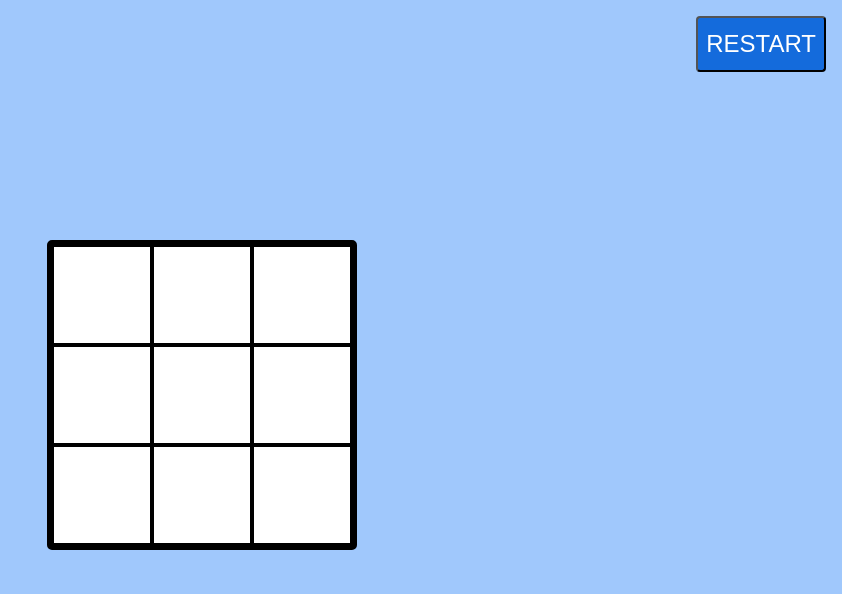
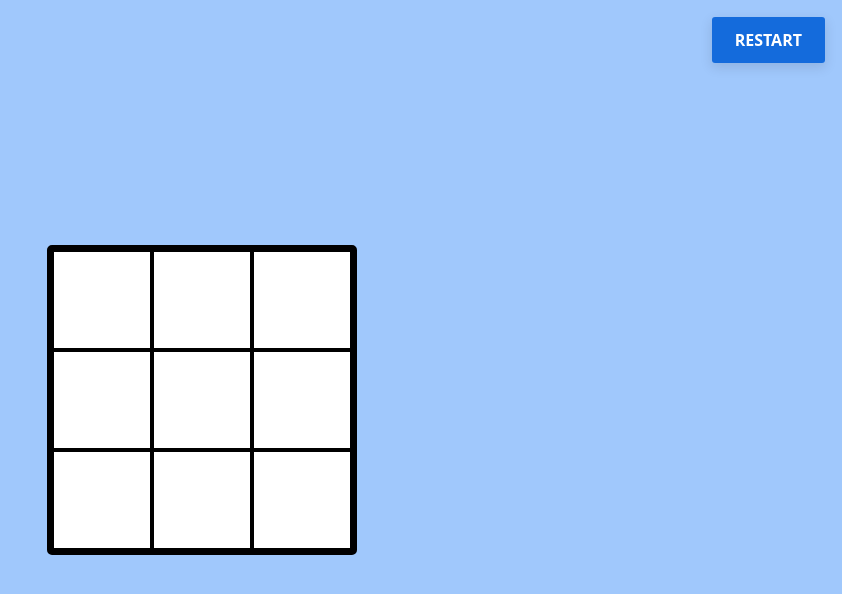
Before and after one commit to mikan-sour/VanillaTsTicTacToe, a website built with Vite: page index.html in a window 1280 px wide. Both pictures are taken after a click on the button "RESTART". Shown: the whole page, without its empty margins (438-1280 px from the left). Built offline with nearby package versions, Linux system fonts and the light colour scheme.

Commit message:
styling changes, victory message, reset logic

```diff
--- a/src/assets/styles.scss
+++ b/src/assets/styles.scss
@@ -1,5 +1,10 @@
+$primary: rgb(20, 107, 220);
+$secondary: white;
+$tertiary: rgb(160, 200, 252);
+$font:system-ui,-apple-system,system-ui,"Helvetica Neue",Helvetica,Arial,sans-serif;
+
 body {
-    font-family: Helvetica, Arial, sans-serif;
+    font-family: $font;
     width: 100%;
     height: 100vh;
     display: flex;
@@ -8,7 +13,7 @@ body {
     justify-content: center;
     margin: 0;padding: 0;
     box-sizing: border-box;
-    background-color:rgb(160, 200, 252); ;
+    background-color: $tertiary
 }
 
 .board {
@@ -18,8 +23,8 @@ body {
     grid-template-columns: 100px 100px 100px;
     border: 5px solid black;
     border-radius: 5px;
-    color: white;
-    background-color: white;
+    color: $secondary;
+    background-color: $secondary;
 }
 
 .cell {
@@ -33,13 +38,13 @@ body {
 }
 
 .x-move {
-    background:rgb(20, 107, 220);
-    color:white
+    background: $primary;
+    color:$secondary;
 }
 
 .o-move {
-    background: white;
-    color:rgb(20, 107, 220);
+    background: $secondary;
+    color:$primary;
 
 }
 
@@ -49,19 +54,53 @@ body {
     font-size: 20px;
     font-weight: bold;
     margin-top: 10px;
+    position: absolute;
+    top: 75%;
+    transform: translateY(-50%);
 }
 
 .restartButton {
     position: absolute;
     top:1rem;right:1rem;
-    background:rgb(20, 107, 220);
-    color:white;
-    font-weight: 100;
-    font-size: 1.5rem;
-    padding: .75rem .5rem;
-    border-radius: 4px;
+    align-items: center;
+    background-clip: padding-box;
+    background-color: $primary;
+    border: 1px solid transparent;
+    border-radius: .25rem;
+    box-shadow: rgba(0, 0, 0, 0.02) 0 1px 3px 0;
+    box-sizing: border-box;
+    color: $secondary;
+    cursor: pointer;
+    display: inline-flex;
+    font-family: $font;
+    font-size: 16px;
+    font-weight: 600;
+    justify-content: center;
+    line-height: 1.25;
+    margin: 0;
+    min-height: 3rem;
+    padding: calc(.875rem - 1px) calc(1.5rem - 1px);
+    text-decoration: none;
+    transition: all 250ms;
+    user-select: none;
+    -webkit-user-select: none;
+    touch-action: manipulation;
+    vertical-align: baseline;
+    width: auto;
+
+    &:hover, &:focus {
+        background-color: $primary;
+        box-shadow: rgba(0, 0, 0, 0.1) 0 4px 12px;
+    }
+
+    &:hover {
+        transform: translateY(-1px);
+    }
 
     &:active {
-        border:white 2px solid;
+        background-color: $secondary;
+        box-shadow: rgba(0, 0, 0, .06) 0 2px 4px;
+        transform: translateY(0);
+        color: $primary;
     }
 }
--- a/src/model.ts
+++ b/src/model.ts
@@ -72,6 +72,7 @@ class TicTacToe {
 
     restart(){
         this.board = Array(9).fill(0);
+        this.finished = false;
     }
 }
 
--- a/src/view.ts
+++ b/src/view.ts
@@ -68,12 +68,12 @@ class View {
     }
 
     restart(){
-        // this.board.remove();
-        // go through cells and remove innerHTML and class
         this.cells?.forEach(cell => {
             cell.classList.remove('o-move');
             cell.classList.remove('x-move');
             cell.innerHTML = '';
+            if(!this.message) return
+            this.message.innerHTML = ''
         })
     }
 }
```
